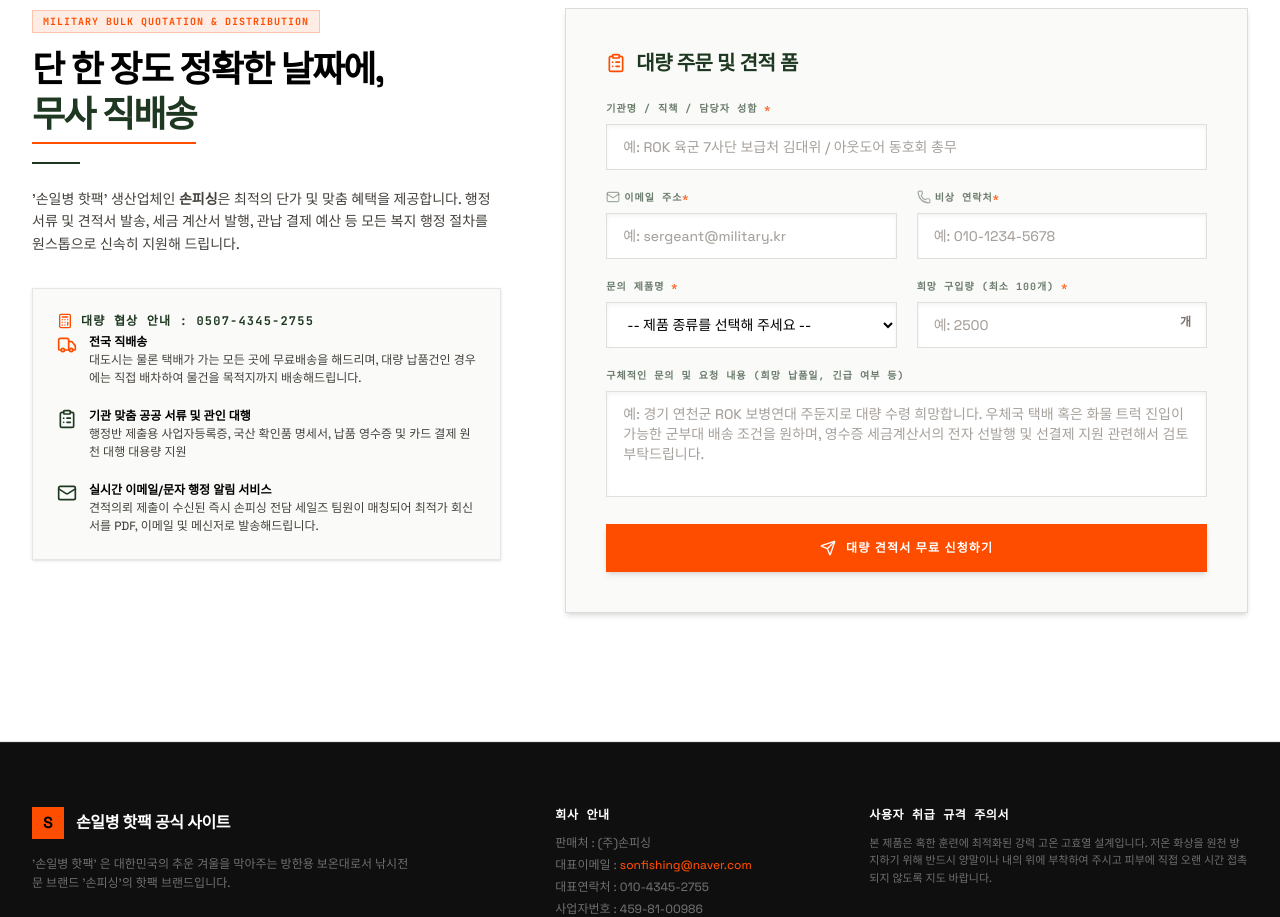
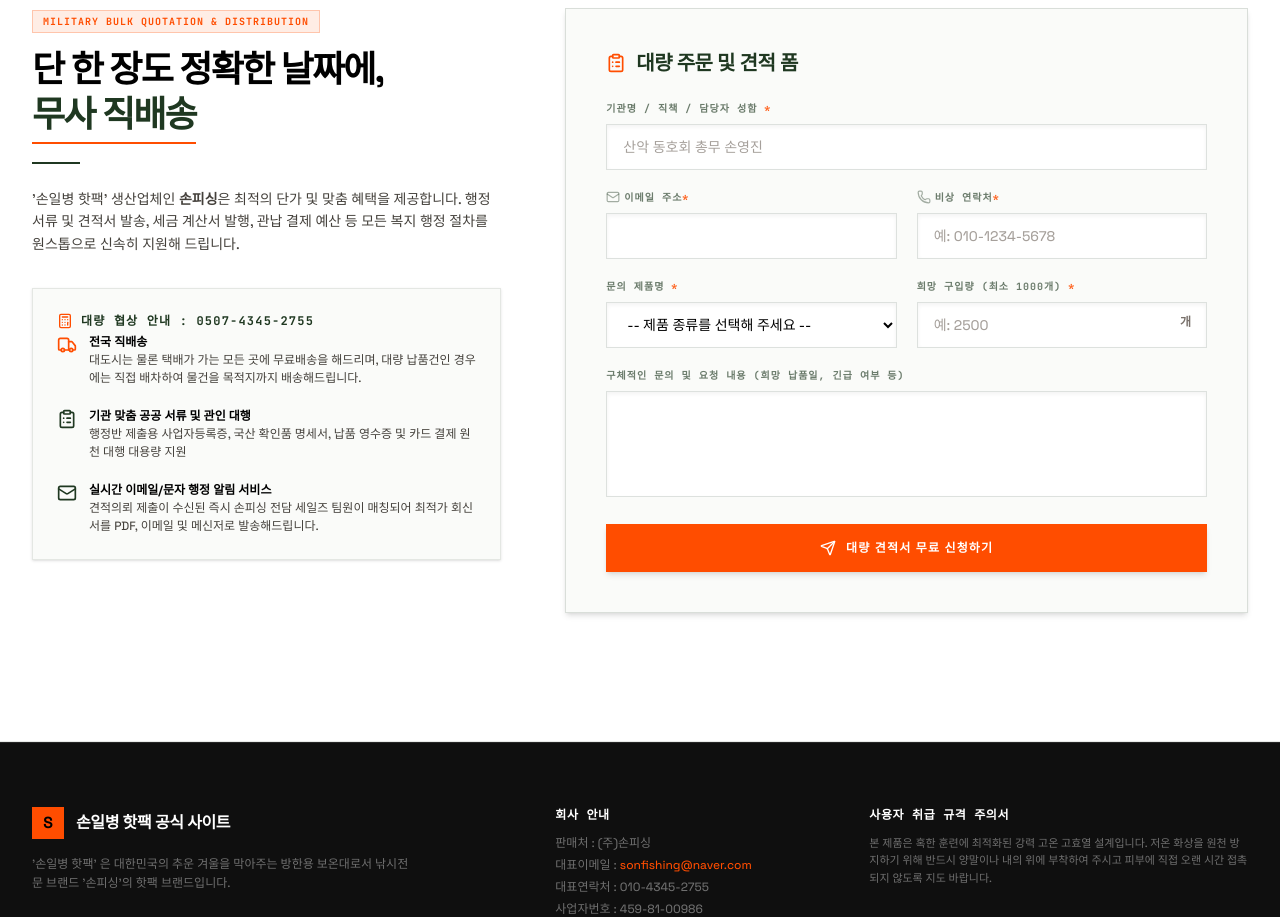
Before and after one commit to sonfishing/sonhotpack, a React (Vite) app: page / in a window 1280 px wide. Shown: the part 7380-8297 px from the top of the page. Built offline with nearby package versions, Linux system fonts and the light colour scheme.

Commit message:
fix: update inquiry form placeholders and min quantity

```diff
--- a/src/components/InquiryForm.tsx
+++ b/src/components/InquiryForm.tsx
@@ -221,7 +221,7 @@
                     type="text"
                     value={senderName}
                     onChange={(e) => setSenderName(e.target.value)}
-                    placeholder="예: ROK 육군 7사단 보급처 김대위 / 아웃도어 동호회 총무"
+                    placeholder="산악 동호회 총무 손영진"
                     className={`w-full bg-white border ${
                       errors.senderName ? "border-red-500/70" : "border-[#1F3821]/15 focus:border-[#FF4D00]"
                     } rounded-none px-4 py-3 text-sm text-black placeholder-stone-400 focus:outline-none transition-all shadow-inner`}
@@ -241,7 +241,7 @@
                     type="email"
                     value={email}
                     onChange={(e) => setEmail(e.target.value)}
-                    placeholder="예: sergeant@military.kr"
+                    placeholder=""
                     className={`w-full bg-white border ${
                       errors.email ? "border-red-500/70" : "border-[#1F3821]/15 focus:border-[#FF4D00]"
                     } rounded-none px-4 py-3 text-sm text-black placeholder-stone-400 focus:outline-none transition-all shadow-inner`}
@@ -300,7 +300,7 @@
                 {/* Desired Quantity */}
                 <div>
                   <label className="block text-[10px] font-black text-[#1F3821]/65 mb-2 uppercase tracking-widest font-mono">
-                    희망 구입량 (최소 100개) <span className="text-[#FF4D00]">*</span>
+                    희망 구입량 (최소 1000개) <span className="text-[#FF4D00]">*</span>
                   </label>
                   <div className="relative">
                     <input
@@ -308,7 +308,7 @@
                       value={quantity}
                       onChange={(e) => setQuantity(e.target.value === "" ? "" : Number(e.target.value))}
                       placeholder="예: 2500"
-                      min="100"
+                      min="1000"
                       className={`w-full bg-white border ${
                         errors.quantity ? "border-red-500/70" : "border-[#1F3821]/15 focus:border-[#FF4D00]"
                       } rounded-none px-4 py-3 text-sm text-black placeholder-stone-400 focus:outline-none transition-all shadow-inner`}
@@ -327,7 +327,7 @@
                 <textarea
                   value={message}
                   onChange={(e) => setMessage(e.target.value)}
-                  placeholder="예: 경기 연천군 ROK 보병연대 주둔지로 대량 수령 희망합니다. 우체국 택배 혹은 화물 트럭 진입이 가능한 군부대 배송 조건을 원하며, 영수증 세금계산서의 전자 선발행 및 선결제 지원 관련해서 검토 부탁드립니다."
+                  placeholder=""
                   rows={4}
                   className="w-full bg-white border border-[#1F3821]/15 focus:border-[#FF4D00] rounded-none px-4 py-3 text-sm text-black placeholder-stone-400 focus:outline-none transition-all resize-none shadow-inner"
                 />
```
